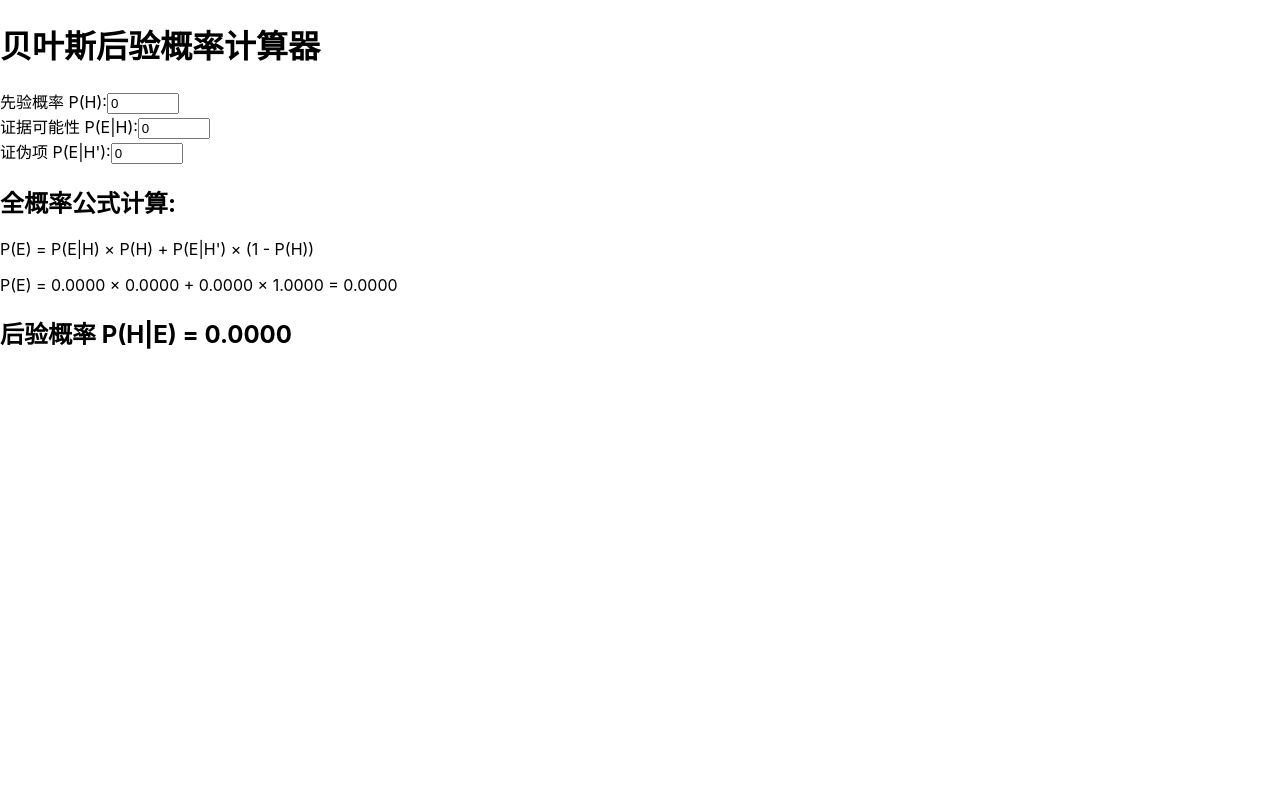
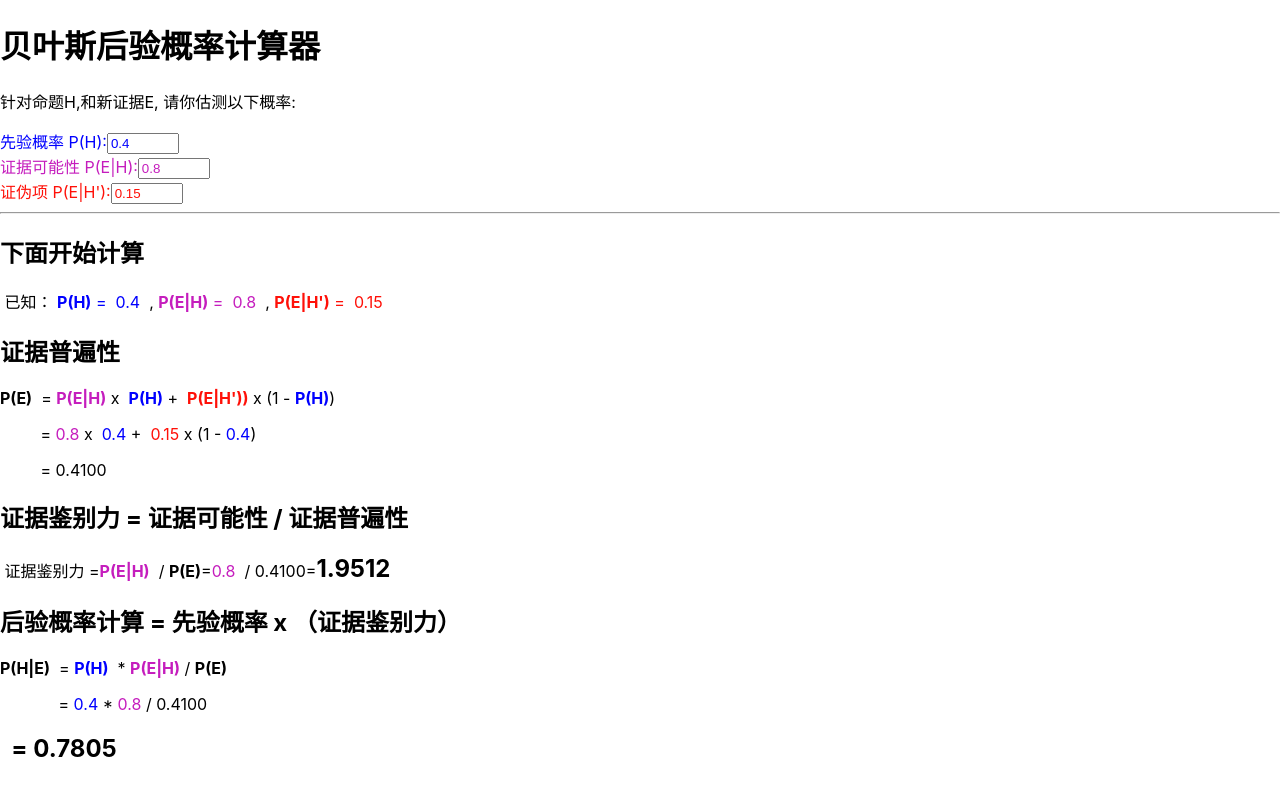
Before and after one commit to TX1999-pro/bayesian-calculator, a React (Create React App) app: page / in a window 1280 px wide. Shown: the top 796 px of the page. Built offline with nearby package versions, Linux system fonts and the light colour scheme.

Commit message:
version 0.2

```diff
--- a/src/App.css
+++ b/src/App.css
@@ -1,38 +1,25 @@
-.App {
-  text-align: center;
+div {
+     white-space: pre-wrap;
+}
+/* 定义参数名称的样式 */
+.先验概率 {
+  color: blue;
 }
 
-.App-logo {
-  height: 40vmin;
-  pointer-events: none;
+.证据可能性 {
+  color: rgb(197, 29, 189);
 }
 
-@media (prefers-reduced-motion: no-preference) {
-  .App-logo {
-    animation: App-logo-spin infinite 20s linear;
-  }
+.证伪项 {
+  color: rgb(255, 16, 8);
 }
 
-.App-header {
-  background-color: #282c34;
-  min-height: 100vh;
-  display: flex;
-  flex-direction: column;
-  align-items: center;
-  justify-content: center;
-  font-size: calc(10px + 2vmin);
-  color: white;
+.result {
+    display: inline;
 }
 
-.App-link {
-  color: #61dafb;
+/* 定义全概率和后验概率计算结果的样式 */
+.calculation,
+.calculation-result {
+  color: rgb(0, 0, 0);
 }
-
-@keyframes App-logo-spin {
-  from {
-    transform: rotate(0deg);
-  }
-  to {
-    transform: rotate(360deg);
-  }
-}
--- a/src/components/BayesianCalculator.js
+++ b/src/components/BayesianCalculator.js
@@ -1,9 +1,11 @@
 import React, { useState } from 'react';
+import '../App.css';
+import ProbabilityTerm from './ProbabilityTerm';
 
 function BayesianCalculator() {
-    const [prior, setPrior] = useState(0);     // P(H)
-    const [likelihood, setLikelihood] = useState(0); // P(E|H)
-    const [falseLikelihood, setFalseLikelihood] = useState(0); // P(E|H')
+    const [prior, setPrior] = useState(0.4);     // P(H)
+    const [likelihood, setLikelihood] = useState(0.8); // P(E|H)
+    const [falseLikelihood, setFalseLikelihood] = useState(0.15); // P(E|H')
 
     const calculateTotalProbability = () => {
         return likelihood * prior + falseLikelihood * (1 - prior);
@@ -20,11 +22,14 @@ function BayesianCalculator() {
     return (
         <div>
             <h1>贝叶斯后验概率计算器</h1>
-            <label>
+            <div>
+                <p>针对命题H,和新证据E, 请你估测以下概率: </p>
+                <label className="先验概率">
                     先验概率 P(H):
                     <input
                         type="number"
                         value={prior}
+                        className="先验概率"
                         min="0"
                         max="1"
                         step="0.01"
@@ -32,11 +37,12 @@ function BayesianCalculator() {
                     />
                 </label>
                 <br />
-            <label>
+                <label className="证据可能性">
                     证据可能性 P(E|H):
                     <input
                         type="number"
                         value={likelihood}
+                        className="证据可能性"
                         min="0"
                         max="1"
                         step="0.01"
@@ -44,22 +50,102 @@ function BayesianCalculator() {
                     />
                 </label>
                 <br />
-            <label>
+                <label className="证伪项">
                     证伪项 P(E|H'):
                     <input
                         type="number"
                         value={falseLikelihood}
+                        className="证伪项"
                         min="0"
                         max="1"
                         step="0.01"
                         onChange={e => setFalseLikelihood(parseFloat(e.target.value))}
                     />
                 </label>
-            <br />
-            <h2>全概率公式计算:</h2>
-            <p>P(E) = P(E|H) × P(H) + P(E|H') × (1 - P(H))</p>
-            <p>P(E) = {likelihood.toFixed(4)} × {prior.toFixed(4)} + {falseLikelihood.toFixed(4)} × {(1 - prior).toFixed(4)} = {calculateTotalProbability().toFixed(4)}</p>
-            <h2>后验概率 P(H|E) = {calculatePosterior().toFixed(4)}</h2>
+            </div>
+            <hr />
+            <div className="calculation">
+                <h2>下面开始计算</h2>
+                <p> 已知： <ProbabilityTerm label="P(H)" value={prior} className="先验概率" /> {" , "}
+                    <ProbabilityTerm label="P(E|H)" value={likelihood} className="证据可能性" /> {" , "}
+                    <ProbabilityTerm label="P(E|H')" value={falseLikelihood} className="证伪项" />
+                </p>
+
+                <h2>证据普遍性</h2>
+                <p><ProbabilityTerm label="P(E)" value={NaN} className="全概率" /> {' = '}
+                    <ProbabilityTerm label="P(E|H)" value={NaN} className="证据可能性" />
+                    {' x '} <ProbabilityTerm label="P(H)" value={NaN} className="先验概率" />
+                    {' + '} <ProbabilityTerm label="P(E|H'))" value={NaN} className="证伪项" />
+                    {" x (1 - "}
+                    <ProbabilityTerm label="P(H)" value={NaN} className="先验概率" />
+                    {")"}
+                </p>
+                <p>
+                    {'         = '}
+                    <ProbabilityTerm label="" value={likelihood} className="证据可能性" />
+                    {' x '} <ProbabilityTerm label="" value={prior} className="先验概率" />
+                    {' + '} <ProbabilityTerm label="" value={falseLikelihood} className="证伪项" />
+                    {" x (1 - "}
+                    <ProbabilityTerm label="" value={(prior)} className="先验概率" />
+                    {")"}
+                </p>
+                <p>
+                    {'         = '}
+                    {calculateTotalProbability().toFixed(4)}
+                </p>
+            </div>
+            {/* <p>P(E) = P(E|H) × P(H) + P(E|H') × (1 - P(H))</p>
+                <p>
+                    {'       '}
+                    = {likelihood.toFixed(4)} × {prior.toFixed(4)} + {falseLikelihood.toFixed(4)} × {(1 - prior).toFixed(4)}
+
+                </p>
+                <p>
+                    {'       '}
+                    = {calculateTotalProbability().toFixed(4)}
+                </p> */}
+            {/* <div>
+                <p>换一种表示方法就是:</p>
+                <p>
+                    <ProbabilityTerm label="P(E)" value={NaN} className="全概率" />
+                    =
+                    <ProbabilityTerm label="P(E|H)" value={likelihood} className="证据可能性" />
+                    <ProbabilityTerm label=" * P(H)" value={prior} className="先验概率" />
+                    <ProbabilityTerm label=" + P(E|H'))" value={falseLikelihood} className="证伪项" />
+                    {" x (1 - "}
+                    <ProbabilityTerm label="P(H)" value={NaN} className="先验概率" />
+                    {")"}
+                    <ProbabilityTerm label="" value={(falseLikelihood * (1 - prior)).toFixed(4)} />
+                    = {calculateTotalProbability().toFixed(4)}
+                </p>
+            </div> */}
+            <h2>证据鉴别力 = 证据可能性 / 证据普遍性</h2>
+            <p> 证据鉴别力 =
+                <ProbabilityTerm label="P(E|H)" value={NaN} className="证据可能性" />  {'/ '}
+                <ProbabilityTerm label="P(E)" value={NaN} className="证据普遍性" />
+                =
+                <ProbabilityTerm label="" value={likelihood} className="证据可能性" />  {'/ '}
+                <ProbabilityTerm label="" value={calculateTotalProbability().toFixed(4)} className="证据普遍性" />
+                =
+                <h2 className="result">{(likelihood / calculateTotalProbability()).toFixed(4)}</h2>
+            </p>
+            <h2>后验概率计算 = 先验概率 x （证据鉴别力）</h2>
+            <p>
+                <ProbabilityTerm label="P(H|E)" value={NaN} className="后验概率" />  {'= '}
+                <ProbabilityTerm label="P(H)" value={NaN} className="先验概率" />  {'* '}
+                <ProbabilityTerm label="P(E|H)" value={NaN} className="证据可能性" /> {'/ '}
+                <ProbabilityTerm label="P(E)" value={NaN} className="证据普遍性" />
+            </p>
+            <p>
+                {'             = '}
+                <ProbabilityTerm label="" value={prior} className="先验概率" /> {'* '}
+                <ProbabilityTerm label="" value={likelihood} className="证据可能性" /> {'/ '}
+                <ProbabilityTerm label="" value={calculateTotalProbability().toFixed(4)} className="证据普遍性" />
+
+            </p>
+            <h2> {' = '}
+                {calculatePosterior().toFixed(4)}
+            </h2>
         </div>
     );
 }
--- /dev/null
+++ b/src/components/ProbabilityTerm.js
@@ -0,0 +1,25 @@
+import React from 'react';
+
+function ProbabilityTerm({ label, value, className }) {
+    if (isNaN(value)) {
+        return (
+            <span className={className}>
+                <strong>{label}</strong>
+            </span>
+        )
+    }
+    if (label === "") {
+        return (
+            <span className={className}>
+                <span>{value}</span>
+            </span>
+        )
+    }
+    return (
+        <span className={className}>
+            <strong>{label}</strong> =  <span>{value}</span>
+        </span>
+    );
+}
+
+export default ProbabilityTerm;
```
Also changed, not shown: src/reportWebVitals.js (deleted, +0 -13 lines), src/setupTests.js (deleted, +0 -5 lines). Lines whose indentation alone changed are shown as unchanged.
